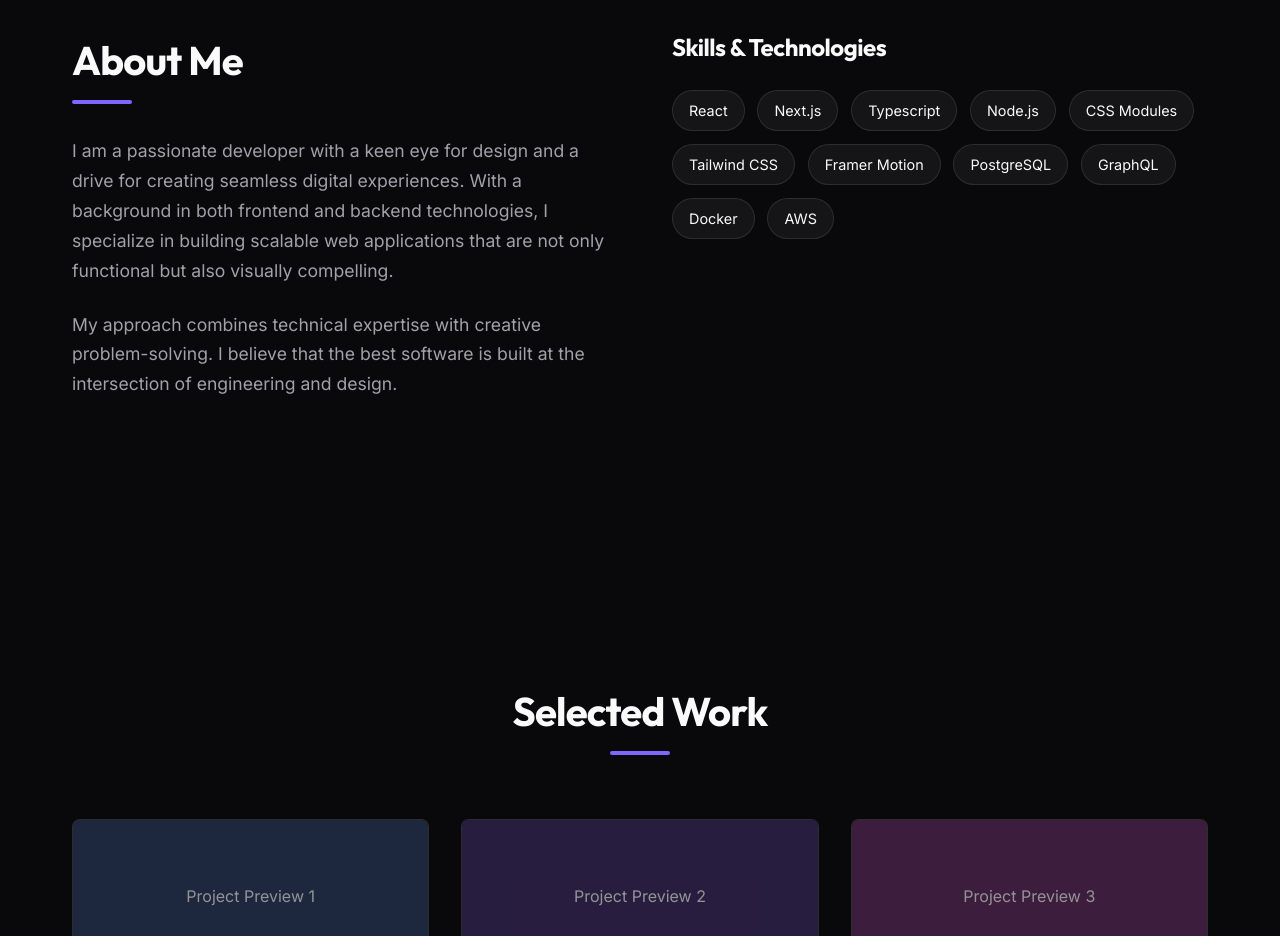
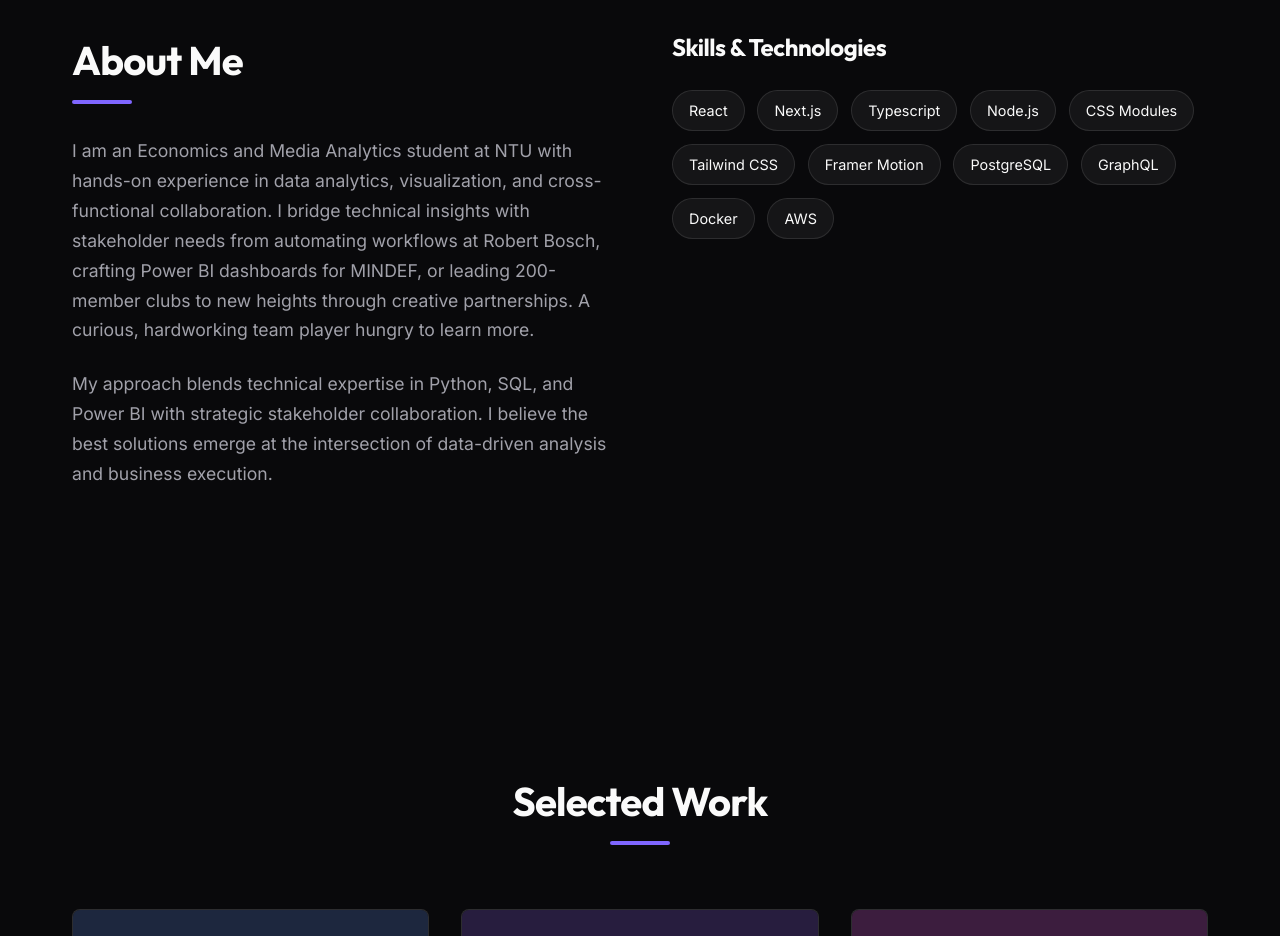
Before and after one commit to ELLOPLANE/portfolio, a Next.js app: page / in a window 1280 px wide. Shown: the part 900-1836 px from the top of the page. Built offline with nearby package versions, Linux system fonts and the light colour scheme.

Commit message:
Update About.tsx

```diff
--- a/app/components/About.tsx
+++ b/app/components/About.tsx
@@ -24,10 +24,10 @@ export default function About() {
                         <div className={styles.divider}></div>
                     </div>
                     <p className={styles.bio}>
-                        I am a passionate developer with a keen eye for design and a drive for creating seamless digital experiences. With a background in both frontend and backend technologies, I specialize in building scalable web applications that are not only functional but also visually compelling.
+                        I am an Economics and Media Analytics student at NTU with hands-on experience in data analytics, visualization, and cross-functional collaboration. I bridge technical insights with stakeholder needs from automating workflows at Robert Bosch, crafting Power BI dashboards for MINDEF, or leading 200-member clubs to new heights through creative partnerships. A curious, hardworking team player hungry to learn more.
                     </p>
                     <p className={styles.bio}>
-                        My approach combines technical expertise with creative problem-solving. I believe that the best software is built at the intersection of engineering and design.
+                        My approach blends technical expertise in Python, SQL, and Power BI with strategic stakeholder collaboration. I believe the best solutions emerge at the intersection of data-driven analysis and business execution.
                     </p>
                 </motion.div>
 
```
